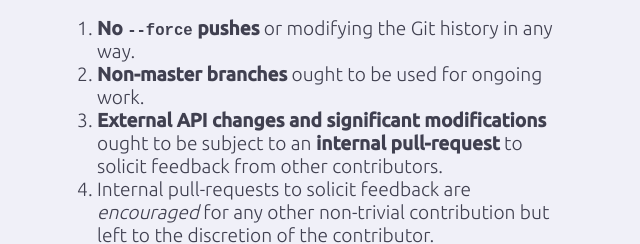
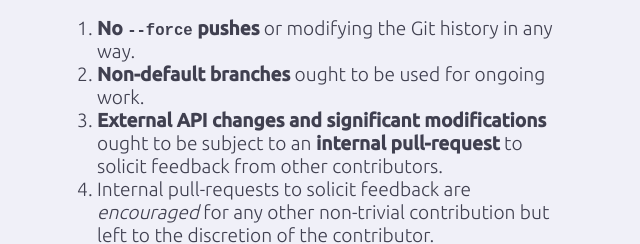
Before and after one commit to openopensource/openopensource.github.io, a website: page index.html in a window 1280 px wide. Shown: the part 446-690 px from the top of the page, 327-967 px from the left. Drawn offline with Linux system fonts and the light colour scheme.

Commit message:
master -> default

```diff
--- a/index.html
+++ b/index.html
@@ -17,7 +17,7 @@ is more like an open wiki than a standard guarded open source project.</p>
 <p>There are a few basic ground-rules for contributors:</p>
 <ol>
 <li><strong>No <code>--force</code> pushes</strong> or modifying the Git history in any way.</li>
-<li><strong>Non-master branches</strong> ought to be used for ongoing work.</li>
+<li><strong>Non-default branches</strong> ought to be used for ongoing work.</li>
 <li><strong>External API changes and significant modifications</strong> ought to be subject to an <strong>internal pull-request</strong> to solicit feedback from other contributors.</li>
 <li>Internal pull-requests to solicit feedback are <em>encouraged</em> for any other non-trivial contribution but left to the discretion of the contributor.</li>
 <li>Contributors should attempt to adhere to the prevailing code-style.</li>
```
